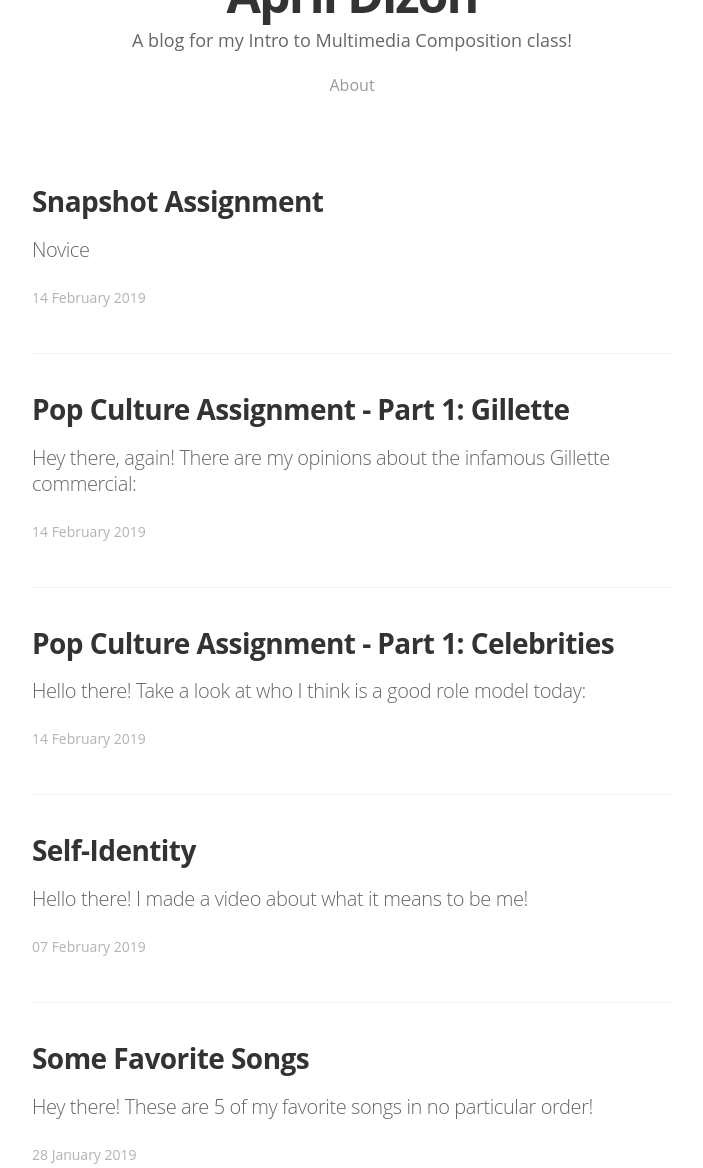
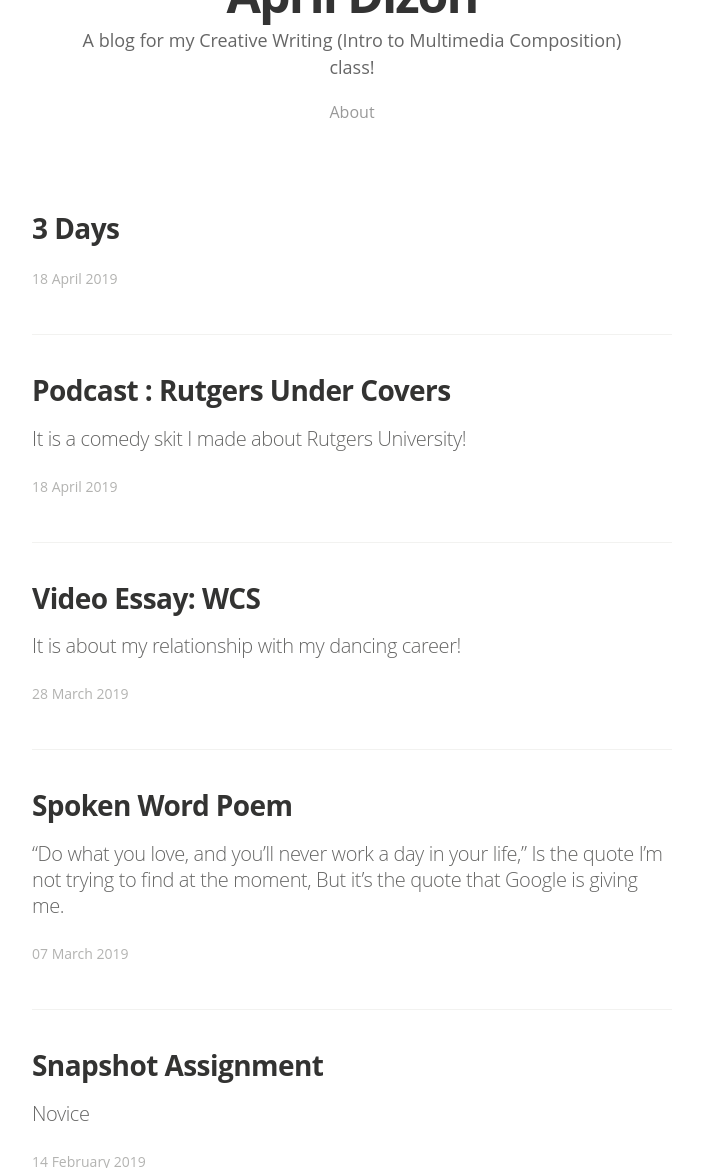
Before and after one commit to aprildenise/aprildenise.github.io, a Jekyll site: the page built from index.html, in a window 1280 px wide and 1400 px high, scrolled down 333 px, cut to the strip 232-1400 px from the top of the window. Shown: the whole strip, without its empty margins (288-991 px from the left). Built offline with Jekyll 4.4.1, drawn with Linux system fonts in a browser that asks for light colours; nearby versions of some CDN libraries; some web fonts are replaced; the list of posts is cut into pages by our own code.

Commit message:
Updating blog with assignments

```diff
--- a/_config.yml
+++ b/_config.yml
@@ -6,11 +6,11 @@ gems:
 # Site settings
 title: "April Dizon"
 description: > # this means to ignore newlines until "email:"
-   A blog for my Intro to Multimedia Composition class!
+   A blog for my Creative Writing (Intro to Multimedia Composition) class!
 
 email:
 #blog logo
-logo: "/assets/images/sunnythebunny.jpg"
+logo: "/assets/images/april.png"
 float_logo: true # true, false (default)
 
 # blog cover
@@ -18,7 +18,7 @@ cover: "/assets/images/header1.jpg"
 
 name: 'April Dizon'
 author: 'April Dizon'
-author_image: "/assets/images/sunnythebunny.jpg"
+author_image: "/assets/images/april.png"
 
 paginate:	5
 
--- /dev/null
+++ b/_posts/2019-03-07-Spoken-Word.markdown
@@ -0,0 +1,38 @@
+---
+layout: post
+title:  "Spoken Word Poem"
+date:   2019-03-07
+categories: blog
+tags:
+image: /assets/images/dowhatyoulove.jpg
+---
+
+“Do what you love, and you’ll never work a day in your life,”
+Is the quote I’m not trying to find at the moment,
+But it’s the quote that Google is giving me.
+
+“Do what you love, and you’ll take it personally, and you’ll obsess over making it perfect,”
+Is the kind of quote I’m looking for,
+As I sit here, looking at the calendar and to-do list that’s stuck on my desktop,
+But nothing else would make me happier, than,
+Designing video games as a career,
+Creating art for my savings,
+Dancing for date night money,
+There’s no other path I would rather take.
+
+But looking at the calendar and to-do list that’s stuck on my desktop,
+The deadlines give me dread,
+The assignments make me scared,
+The grades send a shiver down my spine,
+I want to work hard, because this is where I want to be,
+And this is what I’d like to do.
+
+“Do what you love and you’ll work super hard with no separation or any boundaries and also take everything extremely personally,”
+Is the quote I’m looking for,
+Found on a lonely twitter post by Adam Kurtz,
+And I feel the words living on my body,
+Classes is living in my eyes,
+Aresty Research is living in my brain,
+Exams are living in my stomach,
+But I’d like to change that quote to, before it’s too late,
+“Do what you love, and you’ll never work a day in your life.”
--- /dev/null
+++ b/_posts/2019-03-28-Video-Essay.markdown
@@ -0,0 +1,14 @@
+---
+layout: post
+title:  "Video Essay: WCS"
+date:   2019-03-28
+categories: blog
+tags:
+image: /assets/images/background_image.jpg
+---
+
+It is about my relationship with my dancing career!
+
+[Here is a link to my video essay!][Video]
+
+[Video]:https://youtu.be/A5v2UHshLz0
--- /dev/null
+++ b/_posts/2019-04-18-Podcast.markdown
@@ -0,0 +1,14 @@
+---
+layout: post
+title:  "Podcast : Rutgers Under Covers"
+date:   2019-04-18
+categories: blog
+tags:
+image: /assets/images/rutgers.jpg
+---
+
+It is a comedy skit I made about Rutgers University!
+
+[Here is a link to my podcast!][Video]
+
+[Video]:https://drive.google.com/open?id=1gsJpa65YokyawKTUpi1RQC8AQyCAx3Hg
```
Also changed, not shown: _posts/2019-05-02-Memoir.markdown (added, +8 -0 lines), assets/images/april.png (added), assets/images/dowhatyoulove.jpg (added), assets/images/rutgers.jpg (added), 1 other file.
